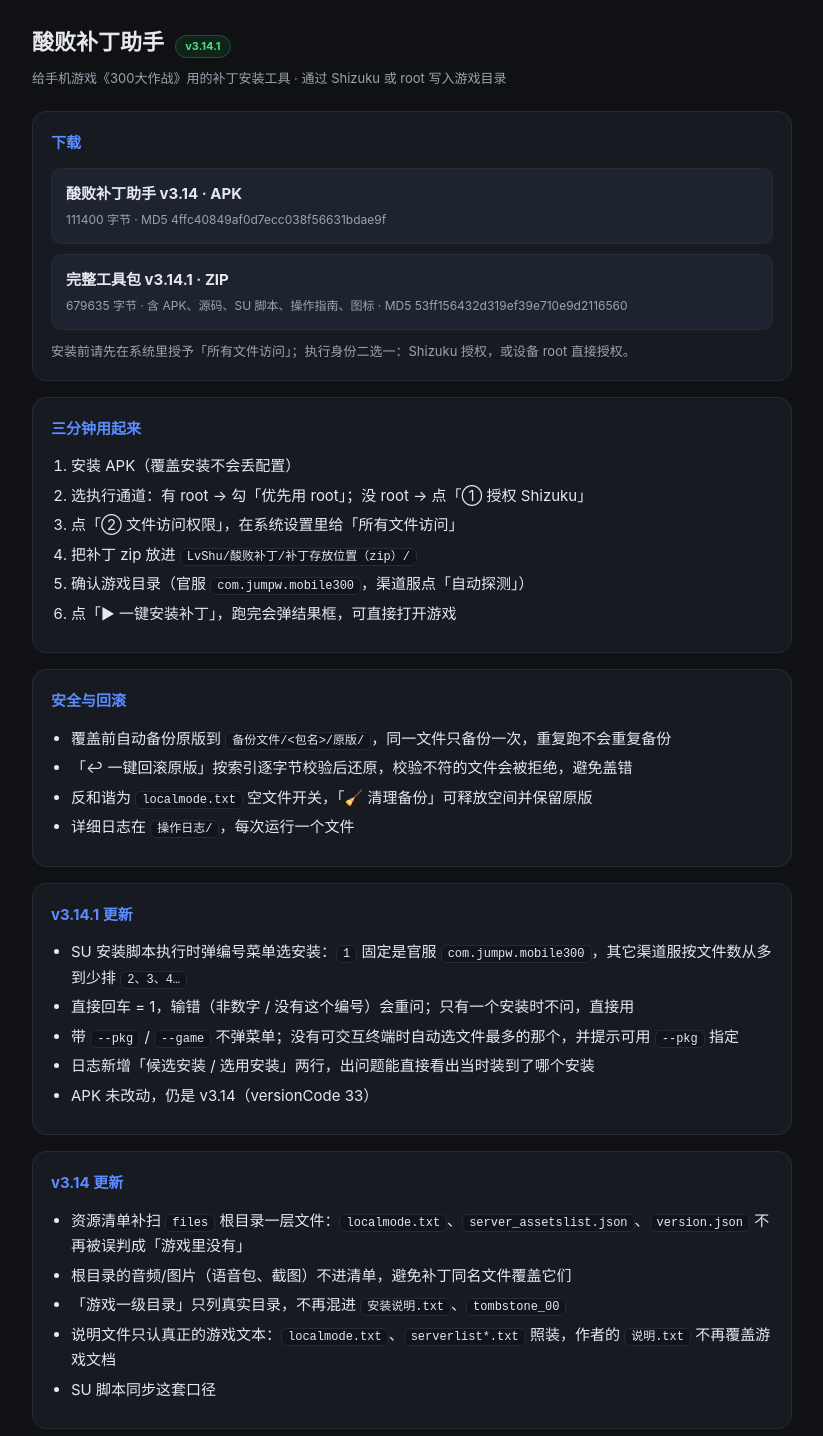
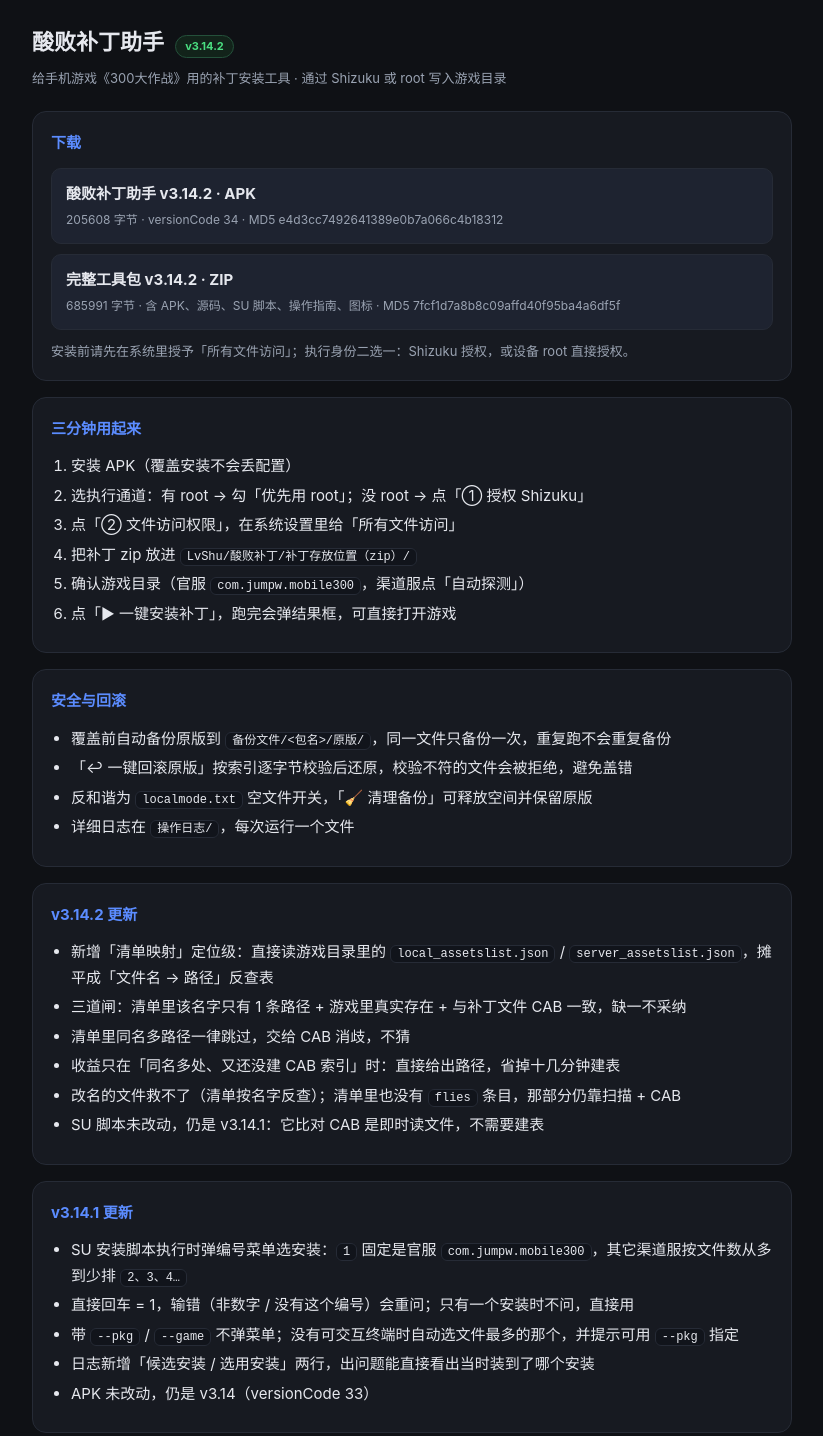
Before and after one commit to LvShu2009/suibai-patchtool, a plain HTML site: page index.html in a window 1280 px wide. Shown: the top 1436 px of the page, without its empty margins (228-1051 px from the left). Drawn offline with Linux system fonts and the light colour scheme.

Commit message:
release: v3.14.2（清单映射定位级，versionCode 34）

```diff
--- a/index.html
+++ b/index.html
@@ -26,18 +26,18 @@ li{margin:4px 0}
 </head>
 <body>
 <div class="wrap">
-  <h1>酸败补丁助手 <span class="tag">v3.14.1</span></h1>
+  <h1>酸败补丁助手 <span class="tag">v3.14.2</span></h1>
   <div class="sub">给手机游戏《300大作战》用的补丁安装工具 · 通过 Shizuku 或 root 写入游戏目录</div>
 
   <div class="card">
     <h2>下载</h2>
-    <a class="btn" href="dist/patchtool-v3.14.apk" download>
-      <b>酸败补丁助手 v3.14 · APK</b>
-      <span>111400 字节 · MD5 4ffc40849af0d7ecc038f56631bdae9f</span>
+    <a class="btn" href="dist/patchtool-v3.14.2.apk" download>
+      <b>酸败补丁助手 v3.14.2 · APK</b>
+      <span>205608 字节 · versionCode 34 · MD5 e4d3cc7492641389e0b7a066c4b18312</span>
     </a>
-    <a class="btn" href="dist/patchtool-kit-v3.14.1.zip" download>
-      <b>完整工具包 v3.14.1 · ZIP</b>
-      <span>679635 字节 · 含 APK、源码、SU 脚本、操作指南、图标 · MD5 53ff156432d319ef39e710e9d2116560</span>
+    <a class="btn" href="dist/patchtool-kit-v3.14.2.zip" download>
+      <b>完整工具包 v3.14.2 · ZIP</b>
+      <span>685991 字节 · 含 APK、源码、SU 脚本、操作指南、图标 · MD5 7fcf1d7a8b8c09affd40f95ba4a6df5f</span>
     </a>
     <div class="dim">安装前请先在系统里授予「所有文件访问」；执行身份二选一：Shizuku 授权，或设备 root 直接授权。</div>
   </div>
@@ -61,6 +61,18 @@ li{margin:4px 0}
       <li>「↩ 一键回滚原版」按索引逐字节校验后还原，校验不符的文件会被拒绝，避免盖错</li>
       <li>反和谐为 <code>localmode.txt</code> 空文件开关，「🧹 清理备份」可释放空间并保留原版</li>
       <li>详细日志在 <code>操作日志/</code>，每次运行一个文件</li>
+    </ul>
+  </div>
+
+  <div class="card">
+    <h2>v3.14.2 更新</h2>
+    <ul>
+      <li>新增「清单映射」定位级：直接读游戏目录里的 <code>local_assetslist.json</code> / <code>server_assetslist.json</code>，摊平成「文件名 → 路径」反查表</li>
+      <li>三道闸：清单里该名字只有 1 条路径 + 游戏里真实存在 + 与补丁文件 CAB 一致，缺一不采纳</li>
+      <li>清单里同名多路径一律跳过，交给 CAB 消歧，不猜</li>
+      <li>收益只在「同名多处、又还没建 CAB 索引」时：直接给出路径，省掉十几分钟建表</li>
+      <li>改名的文件救不了（清单按名字反查）；清单里也没有 <code>flies</code> 条目，那部分仍靠扫描 + CAB</li>
+      <li>SU 脚本未改动，仍是 v3.14.1：它比对 CAB 是即时读文件，不需要建表</li>
     </ul>
   </div>
 
```
Also changed, not shown: 3 other files.
